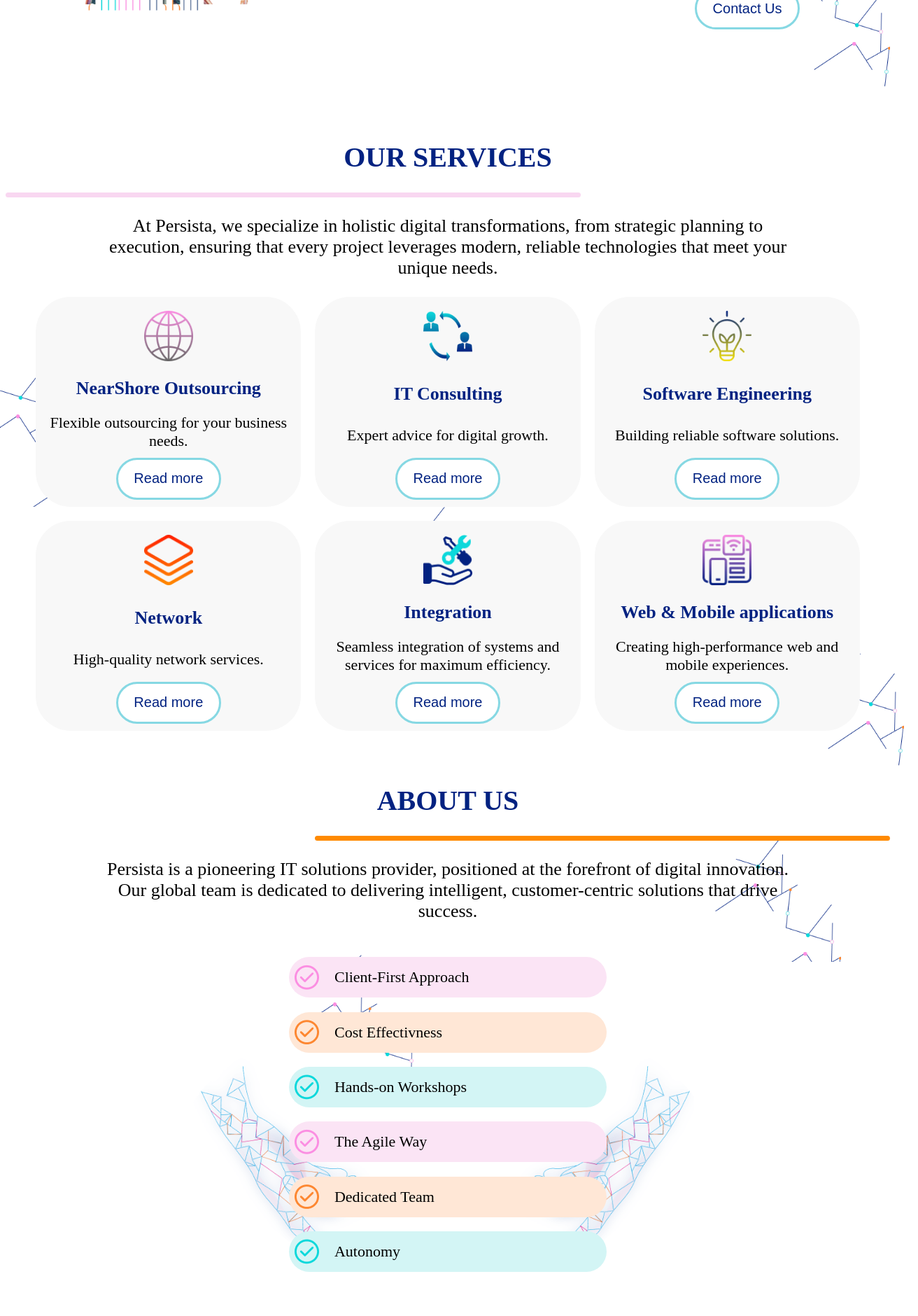
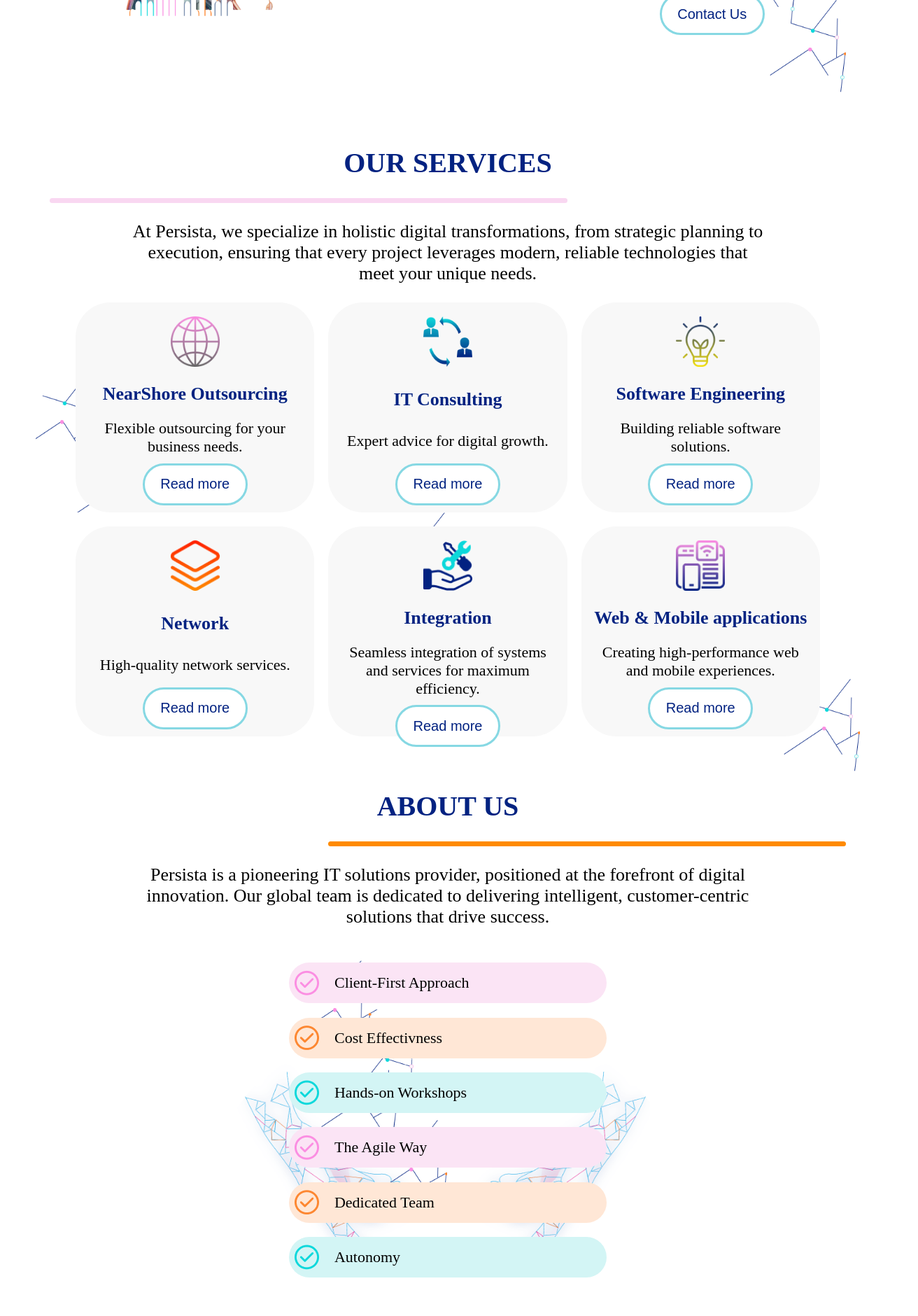
Before and after one commit to HadhemiBM/Persista, a Next.js app: page / in a window 1280 px wide. Shown: the part 560-2440 px from the top of the page at 70% size, 1312 px wide, since content can reach past the window. Built offline with nearby package versions, Linux system fonts and the light colour scheme.

Commit message:
Footer600Screen

```diff
--- a/app/components/PartnersCard/index.module.css
+++ b/app/components/PartnersCard/index.module.css
@@ -1,12 +1,12 @@
 .wrapper {
   display: flex;
   align-items: center;
-  /* justify-content: space-between; */
+
   width: 100%;
-  /* background-color: aqua; */
+
   overflow: hidden;
   background-image: url("../../assets/vECTORShORI.png");
-  background-size: 280px;
+  background-size: 350px;
   position: relative;
   background-repeat: repeat-x;
   background-position: center center;
@@ -17,7 +17,6 @@
 .scrollContainer {
   display: flex;
   overflow-x: auto;
-
   scroll-behavior: smooth;
   gap: 20px;
   width: 100%;
@@ -54,8 +53,8 @@
 .imge {
   width: 90%;
   height: 90%;
-  object-fit: contain; /* Ensure the image covers the container without distortion */
-  border-radius: 0; /* Maintain the border-radius of the parent */
+  object-fit: contain;
+  border-radius: 0;
 }
 
 .scrollButton:first-of-type {
@@ -65,10 +64,26 @@
 .scrollButton:last-of-type {
   right: 0;
 }
+/* ###################################################################### */
+@media (max-width: 480px) {
+}
+/* ###################################################################### */
+@media (max-width: 601px) {
+}
+
+/* ###################################################################### */
+@media (max-width: 992px) {
+}
+/* ###################################################################### */
+@media (max-width: 1200px) {
+}
+@media (min-width: 1200px) {
+}
+/* ###################################################################### */
 @media (max-width: 768px) {
   .wrapper {
     width: 100%;
-    /* background-color: aqua; */
+
     overflow: hidden;
     background-image: url("../../assets/vECTORShORI.png");
     background-size: 380px;
--- a/app/components/PartnersCard/index.tsx
+++ b/app/components/PartnersCard/index.tsx
@@ -1,7 +1,7 @@
 "use client";
 import React, { useRef } from "react";
 import styles from "./index.module.css";
-import Image, { StaticImageData } from "next/image";
+import Image from "next/image";
 import arrowLeft from "../../assets/ArrowLeft.png";
 import arrowRight from "../../assets/ArrowRight.png";
 import tekupLogo from "../../assets/tekupLogo.png";
@@ -43,7 +43,7 @@ const PartnersCard = () => {
     <div className={styles.wrapper}>
       <button className={styles.scrollButton} onClick={scrollLeft}>
         <Image src={arrowLeft} alt="left" width={11} height={20} />
-        {/* &#9664;  */}
+
       </button>
       <div className={styles.scrollContainer} ref={scrollRef}>
         {items.map((item, index) => (
@@ -55,7 +55,7 @@ const PartnersCard = () => {
       <button className={styles.scrollButton} onClick={scrollRight}>
         <Image src={arrowRight} alt="left" width={11} height={20} />
 
-        {/* &#9654; */}
+
       </button>
     </div>
   );
--- a/app/components/footer/index.module.css
+++ b/app/components/footer/index.module.css
@@ -1,7 +1,7 @@
 /* Styles pour la barre de navigation */
-.navbar {
-  width: 100%;
-  height: 350px;
+.footer {
+  width: 90%;
+  height: 280px;
   background-color: #f4fdfd;
   color: rgb(2, 34, 129);
   bottom: 0;
@@ -9,6 +9,7 @@
   left: 0;
   z-index: 50;
   box-shadow: 0 4px 8px rgba(255, 255, 255, 0.2);
+  /* background-color: #0cd8db; */
 }
 
 .IconLogo {
@@ -17,28 +18,32 @@
   margin-top: 20px;
 }
 
-.navbarContainer {
-  max-width: 1200px;
+.footerContainer {
+  width: 100%;
   margin: 0 auto;
   padding: 0 16px;
   display: flex;
   align-items: center;
   height: 100%;
+  /* background-color: #3e1fc5; */
+  justify-content: space-between;
 }
 
-.navbarLogo {
+.footerLogo {
   font-size: 24px;
   font-weight: bold;
 }
 .FooterSocialMediaContainer {
+  /* background-color: #3f2c95; */
+
   display: flex;
   flex-direction: column;
-  align-self: flex-start;
+  align-self: center;
 }
-.navbarLinksContainer {
+.footerLinksContainer {
   display: flex;
   flex-direction: column;
-  align-self: flex-start;
+  align-self: center;
 }
 .iconMedia {
   width: 20px;
@@ -64,28 +69,82 @@
   display: flex;
   flex-direction: row;
   align-items: center;
-  /* gap: 24px; */
 }
 .navbarLink {
   font-size: 18px;
   transition: color 0.2s ease-in-out;
 }
 
-@media (max-width: 768px) {
-  .navbar {
+/* ###################################################################### */
+@media (max-width: 600px) {
+  .footer {
     width: 100%;
-    height: 170px;
+    height: 150px;
+    display: flex;
+    align-self: center;
+    align-items: center;
+    align-content: center;
+
+    justify-content: space-between;
+  }
+  .footerLogo {
+    display: flex;
+    width: 20%;
+  }
+  .IconLogo {
+    width: 100%;
+    height: 30px;
+  }
+  .footerLinksContainer {
+    justify-content: space-between;
+    width: 30%;
+
+    font-size: 10px;
+    align-items: center;
+    /* background-color: #9912c2; */
+  }
+  .FooterSocialMediaContainer {
+    /* background-color: #2c12c2; */
+
+    width: 30%;
+    font-size: 10px;
+    align-items: center;
+
+    justify-content: space-between;
+  }
+  .footerContainer {
+    margin: 0 auto;
+    flex-direction: row;
+    justify-content: space-between;
+
+    padding: 0 4px;
+    display: flex;
+
+    height: 100%;
+  }
+  .quick::after {
+    width: 0%;
+  }
+  .iconMedia {
+    width: 16px;
+    height: 16px;
+    margin-right: 10px;
+  }
+}
+
+@media (min-width: 601px) and (max-width: 768px) {
+  .footer {
+    width: 100%;
+    height: auto;
     background-color: #f4fdfd;
     color: rgb(2, 34, 129);
     bottom: 0;
     font-family: Balthazar;
     left: 0;
     z-index: 50;
-
-    box-shadow: 0 4px 8px rgba(255, 255, 255, 0.2);
   }
 
-  .navbarLinksContainer {
+  .footerLinksContainer {
     display: flex;
     justify-content: space-between;
     width: 60%;
@@ -104,7 +163,7 @@
     justify-content: space-between;
     align-self: center;
   }
-  .navbarContainer {
+  .footerContainer {
     max-width: 1200px;
     margin: 0 auto;
     flex-direction: row;
--- a/app/components/footer/index.tsx
+++ b/app/components/footer/index.tsx
@@ -1,14 +1,11 @@
 "use client"; // Indique que ce composant est client-side
 
 import Link from "next/link";
-import React, { useState } from "react";
+import React from "react";
 import { usePathname } from "next/navigation";
 import styles from "./index.module.css";
 import Image from "next/image";
 import logo from "../../assets/logo.png";
-import facebook from "../../assets/facebook.png";
-import email from "../../assets/Email.png";
-import phone from "../../assets/Phone.png";
 import { FaPhoneAlt } from "react-icons/fa";
 import { MdEmail } from "react-icons/md";
 import { IoLogoFacebook } from "react-icons/io5";
@@ -24,13 +21,13 @@ const Footer: React.FC = () => {
   ];
 
   return (
-    <nav className={styles.navbar}>
-      <div className={styles.navbarContainer}>
-        <div className={styles.navbarLogo}>
+    <nav className={styles.footer}>
+      <div className={styles.footerContainer}>
+        <div className={styles.footerLogo}>
           <Image src={logo} alt="Logo" className={styles.IconLogo} />
         </div>
 
-        <div className={styles.navbarLinksContainer}>
+        <div className={styles.footerLinksContainer}>
           <h3 className={styles.quick}>Quick Links</h3>
           {links.map(({ id, link, name }) => (
             <h3 key={id}>
@@ -42,17 +39,17 @@ const Footer: React.FC = () => {
           <h3 className={styles.quick}>Contact Info</h3>
           <div className={styles.FooterSocialMedia}>
             <FaPhoneAlt className={styles.iconMedia} />
-            {/* <Link href={link}>{icon && <Image src={icon} alt={name} className={styles.iconMedia}/>}</Link> */}
+
             <h2> **********</h2>
           </div>
           <div className={styles.FooterSocialMedia}>
             <MdEmail className={styles.iconMedia} />
-            {/* <Link href={link}>{icon && <Image src={icon} alt={name} className={styles.iconMedia}/>}</Link> */}
+
             <h2> **********</h2>
           </div>
           <div className={styles.FooterSocialMedia}>
             <IoLogoFacebook className={styles.iconMedia} />
-            {/* <Link href={link}>{icon && <Image src={icon} alt={name} className={styles.iconMedia}/>}</Link> */}
+
             <h2> **********</h2>
           </div>
         </div>
--- a/app/page.module.css
+++ b/app/page.module.css
@@ -0,0 +1,10 @@
+.Page {
+  display: flex;
+  flex-direction: column;
+  align-items: center;
+  align-self: center;
+  align-content: center;
+  justify-content: space-between;
+  height: 100%;
+  width: 100%;
+}
--- a/app/page.tsx
+++ b/app/page.tsx
@@ -2,14 +2,15 @@ import CircleAnimation from "../app/components/Cursor";
 import Navbar from "../app/components/Navbar";
 import Home from "../app/screens/Home";
 import Footer from "./components/footer";
+import styles from "./page.module.css";
 
 export default function App() {
   return (
-    <div>
+    <div className={styles.Page}>
       <CircleAnimation />
       <Navbar />
       <Home />
-      <Footer/>
+      <Footer  />
     </div>
   );
 }
--- a/app/screens/Home/index.module.css
+++ b/app/screens/Home/index.module.css
@@ -1,5 +1,5 @@
 .container {
-  width: 100%;
+  width: 90%;
   height: 100%;
 
   margin-top: 90px;
@@ -91,7 +91,6 @@
 .HeaderDescription {
   font-size: 40px;
 }
-
 .ServicesDescription,
 .PartnersDescription,
 .AboutDescription {
@@ -100,7 +99,6 @@
   text-align: center;
   align-self: center;
 }
-
 .AboutDescription {
   margin-bottom: 50px;
 }
@@ -110,19 +108,14 @@
 }
 .ContactButton {
   background-color: white;
-
   border: #86d8e3 solid 3px;
   width: 150px;
   height: 60px;
   border-radius: 50px;
-
   font-size: 20px;
   color: rgb(2, 34, 129);
   margin-top: 30px;
 }
-/* .ContactButton:hover {
-  background-color: #86D8E3;
-}; */
 .ContainerButton {
   justify-content: center;
   align-items: center;
@@ -170,13 +163,6 @@
   flex-direction: column;
   width: 100%;
   height: auto;
-  /* overflow: hidden;
-  background-image: url("../../assets/vectors.png");
-  background-size: 180px;
-  position: relative;
-
-  background-repeat: no-repeat;
-  background-position: left bottom; */
   overflow: hidden;
   padding: 50px 10px;
   position: relative;
@@ -197,9 +183,8 @@
   background-repeat: no-repeat;
   background-position: right bottom;
   overflow: hidden;
-  padding: 50px 20px; /* Padding to ensure spacing for images and content */
+  padding: 50px 20px;
 }
-
 .ServiceSection::before,
 .ServiceSection::after {
   content: "";
@@ -207,16 +192,14 @@
   background-size: 180px;
   background-repeat: no-repeat;
   position: absolute;
-  z-index: -1; /* Ensure the images are behind the cards */
-  width: 200px; /* Adjust based on the size of your vector image */
+  z-index: -1;
+  width: 200px;
   height: 200px;
 }
-
 .ServiceSection::before {
   top: 400px;
   left: -20px;
 }
-
 .ServiceSection::after {
   align-self: center;
   top: 600px;
@@ -258,8 +241,8 @@
   background-size: 180px;
   background-repeat: no-repeat;
   position: absolute;
-  z-index: -1; /* Ensure the images are behind the cards */
-  width: 180px; /* Adjust based on the size of your vector image */
+  z-index: -1;
+  width: 180px;
   height: 200px;
   align-self: center;
   top: 270px;
@@ -280,13 +263,13 @@
   background-size: 180px;
   background-repeat: no-repeat;
   position: absolute;
-  z-index: -1; /* Ensure the images are behind the cards */
-  width: 180px; /* Adjust based on the size of your vector image */
-  height: 180px;
+  z-index: -1;
+  width: 180px;
+  height: 220px;
   align-self: center;
 
-  top: 100px;
-  right: 70px;
+  top: 400px;
+  right: 570px;
 }
 .AboutUs {
   display: flex;
@@ -300,7 +283,6 @@
 
 .rightHand,
 .leftHand {
-  /* align-self: self-end; */
   background-color: #bd21dd;
   z-index: -1;
 }
@@ -322,8 +304,6 @@
   align-self: flex-end;
   bottom: 0;
   right: 280px;
-
-  /* background-color: #3a21dd; */
 }
 .AboutUs::before {
   content: "";
@@ -338,8 +318,6 @@
   align-self: flex-start;
   bottom: 0;
   left: 222px;
-
-  /* background-color: #bd21dd; */
 }
 .rowWhy {
   display: flex;
@@ -349,7 +327,6 @@
   align-items: center;
   width: 100%;
   height: 30px;
-  /* background-color: #4a21dd; */
 }
 .IconVectorWHY {
   width: 20px;
@@ -374,6 +351,21 @@
 .titleWhy {
   font-size: 26px;
   color: rgb(2, 34, 129);
+}
+/* ###################################################################### */
+@media (max-width: 480px) {
+}
+/* ###################################################################### */
+@media (max-width: 601px) {
+}
+
+/* ###################################################################### */
+@media (max-width: 992px) {
+}
+/* ###################################################################### */
+@media (max-width: 1200px) {
+}
+@media (min-width: 1200px) {
 }
 /* ###################################################################### */
 @media (max-width: 768px) {
@@ -412,7 +404,7 @@
     width: 60%;
     height: 70px;
     border-radius: 50px;
-    /* flex-direction: column; */
+
     margin: 0 0 0 0;
     align-self: center;
 
```
Also changed, not shown: app/components/Navbar/index.module.css (+15 -0 lines), app/components/ServiceCard/index.module.css (+16 -0 lines), app/screens/Home/index.tsx (+2 -5 lines).
